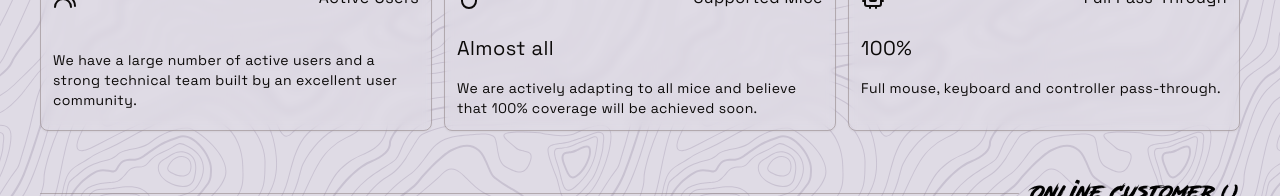
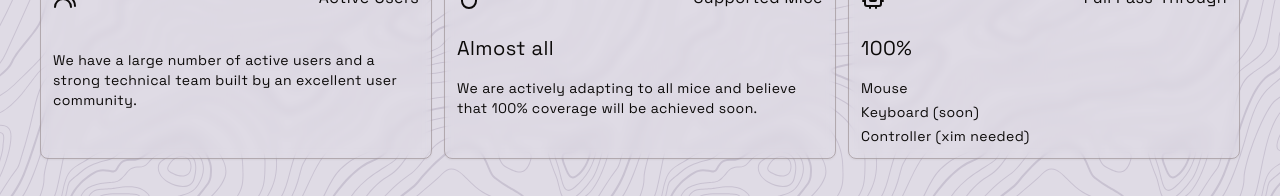
Before and after one commit to MakcuTeam/Website, a Next.js app: page /en in a window 1280 px wide. Shown: the part 683-879 px from the top of the page. Built offline with nearby package versions, Linux system fonts and the light colour scheme; no server answers.

Commit message:
feat: display list descriptions

```diff
--- a/app/[lang]/page.tsx
+++ b/app/[lang]/page.tsx
@@ -92,7 +92,11 @@ export default function Home() {
                 Icon={IconComponent}
                 title={item.title}
                 number={number}
-                description={item.description}
+                description={
+                  Array.isArray(item.description)
+                    ? item.description
+                    : [item.description]
+                }
               />
             );
           })}
--- a/components/info-card.tsx
+++ b/components/info-card.tsx
@@ -7,7 +7,7 @@ export type InfoCardProps = {
   >;
   title: string;
   number: string;
-  description: string;
+  description: string[];
 };
 export const InfoCard: React.FC<InfoCardProps> = (props) => {
   return (
@@ -18,7 +18,11 @@ export const InfoCard: React.FC<InfoCardProps> = (props) => {
       </div>
       <div className=" flex flex-col p-3 text-left gap-2">
         <span className="text-xl">{props.number}</span>
-        <p className="pt-2 text-sm">{props.description}</p>
+        <ul className="pt-2 text-sm space-y-1">
+          {props.description.map((line, index) => (
+            <li key={index}>{line}</li>
+          ))}
+        </ul>
       </div>
     </Card>
   );
--- a/dictionaries/en.json
+++ b/dictionaries/en.json
@@ -30,7 +30,11 @@
         "icon": "cpu",
         "title": "Full Pass-Through",
         "number": "100%",
-        "description": "Full mouse, keyboard and controller pass-through."
+        "description": [
+          "Mouse",
+          "Keyboard (soon)",
+          "Controller (xim needed)"
+        ]
       }
     ]
   },
```
